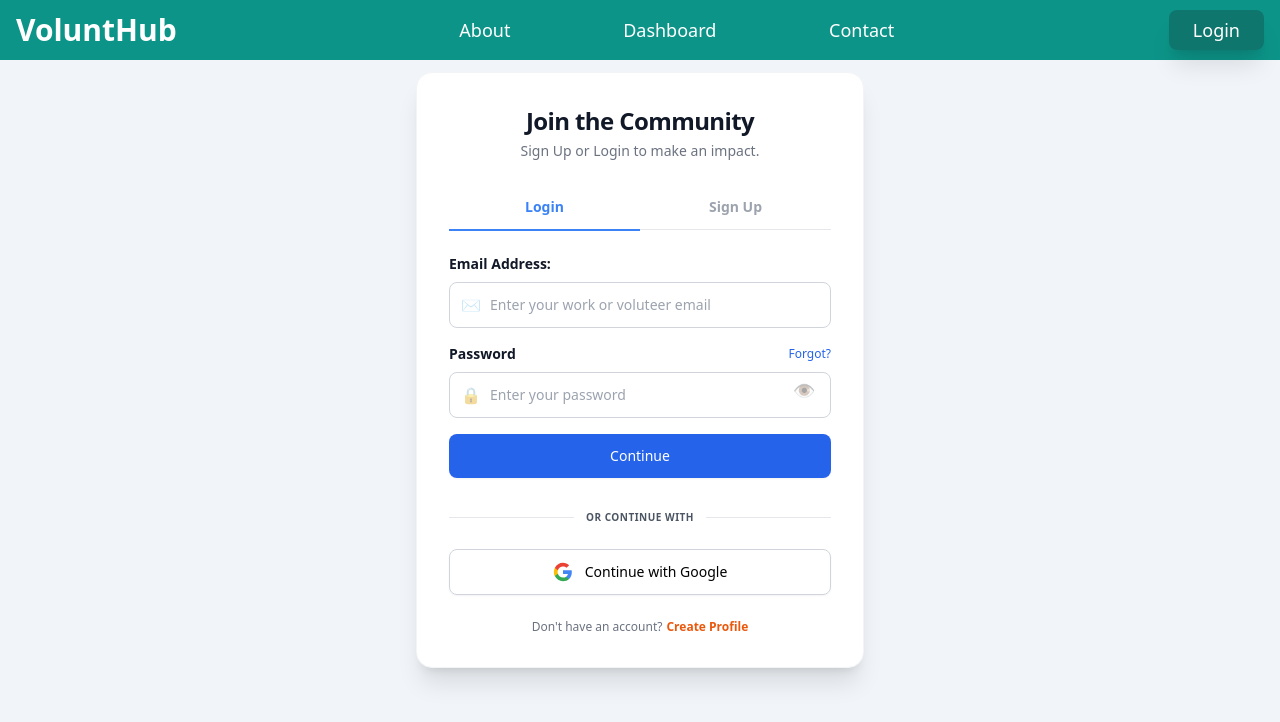
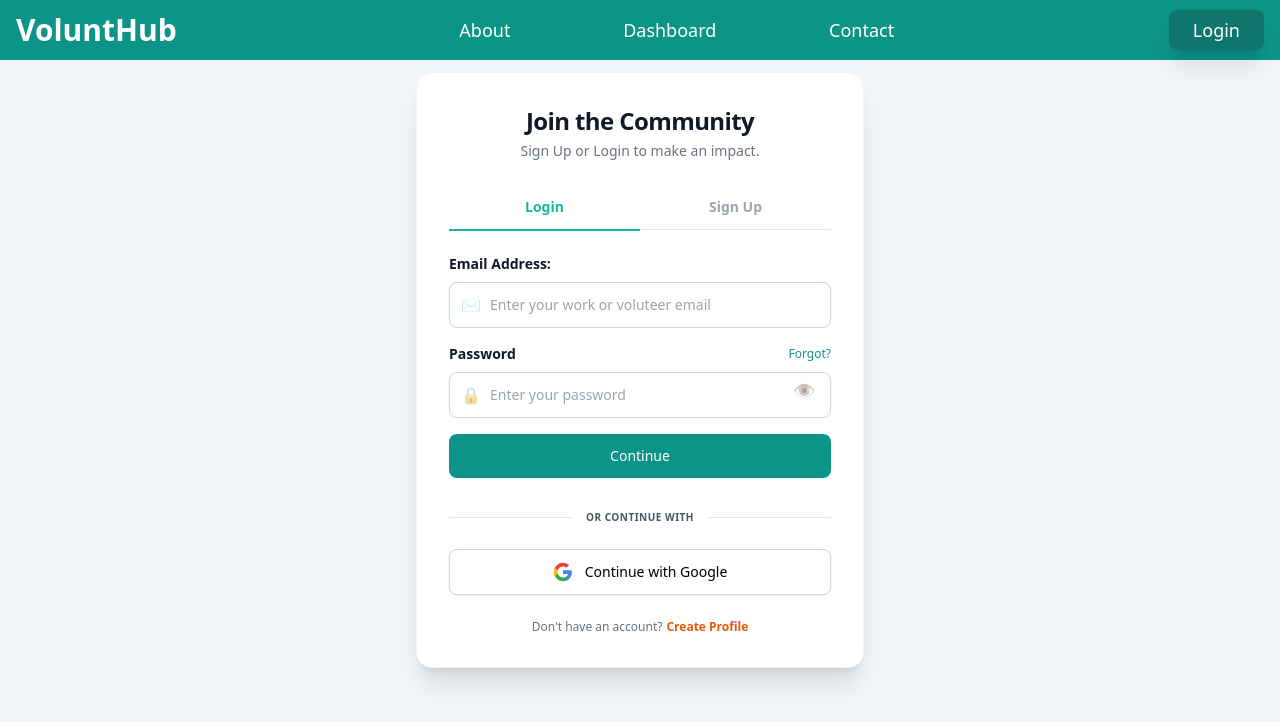
Before and after one commit to esther-kentomahun/Community_Volunteer_Platform, a React (Vite) app in the folder Community_Volunteer_Platform/: page /login in a window 1280 px wide. Shown: the top 722 px of the page. Built offline with nearby package versions, Linux system fonts and the light colour scheme.

Commit message:
Changed the button to from blue to Teal

```diff
--- a/Community_Volunteer_Platform/src/pages/Login.jsx
+++ b/Community_Volunteer_Platform/src/pages/Login.jsx
@@ -96,14 +96,14 @@ function Login() {
           <button
             type="button"
             onClick={() => setIsLoginTab(true)}
-            className={`w-1/2 py-3 text-sm font-semibold transition-all cursor-pointer border-b-2 -mb-[2px] ${isLoginTab ? "border-blue-500 text-blue-500" : "border-transparent text-gray-400 hover:text-gray-800"}`}
+            className={`w-1/2 py-3 text-sm font-semibold transition-all cursor-pointer border-b-2 -mb-[2px] ${isLoginTab ? "border-teal-500 text-teal-500" : "border-transparent text-gray-400 hover:text-gray-800"}`}
           >
             Login
           </button>
           <button
             type="button"
             onClick={() => setIsLoginTab(false)}
-            className={`w-1/2 py-3 text-sm font-semibold transition-all cursor-pointer border-b-2 -mb-[2px] ${!isLoginTab ? "border-blue-500 text-blue-600" : "border-transparent text-gray-400 hover:text-gray-800"}`}
+            className={`w-1/2 py-3 text-sm font-semibold transition-all cursor-pointer border-b-2 -mb-[2px] ${!isLoginTab ? "border-teal-500 text-teal-600" : "border-transparent text-gray-400 hover:text-gray-800"}`}
           >
             Sign Up
           </button>
@@ -129,7 +129,7 @@ function Login() {
                       ? "Enter your full name"
                       : "Enter your organization name"
                   }
-                  className="w-full py-3 px-4 bg-white border border-gray-300 rounded-lg text-sm text-gray-900 placeholder-gray-400 focus:ring-2 focus:ring-blue-500/20 focus:border-blue-500 transition-all"
+                  className="w-full py-3 px-4 bg-white border border-gray-300 rounded-lg text-sm text-gray-900 placeholder-gray-400 focus:ring-2 focus:ring-teal-500/20 focus:border-teal-500 transition-all"
                   required={!isLoginTab}
                 />
               </div>
@@ -150,7 +150,7 @@ function Login() {
                 value={email}
                 onChange={(e) => setEmail(e.target.value)}
                 placeholder="Enter your work or voluteer email"
-                className="w-full pl-10 pr-4 py-3 bg-white border border-gray-300 rounded-lg text-sm text-gray-900 placeholder-gray-400 focus:ring-2 focus:ring-blue-500/20 focus:border-blue-500 transition-all"
+                className="w-full pl-10 pr-4 py-3 bg-white border border-gray-300 rounded-lg text-sm text-gray-900 placeholder-gray-400 focus:ring-2 focus:ring-teal-500/20 focus:border-teal-500 transition-all"
                 required
               />
             </div>
@@ -164,7 +164,7 @@ function Login() {
               {isLoginTab && (
                 <a
                   href="#forgot"
-                  className="text-xs font-medium text-blue-600 hover:underline"
+                  className="text-xs font-medium text-teal-600 hover:underline"
                 >
                   Forgot?
                 </a>
@@ -180,7 +180,7 @@ function Login() {
                 value={password}
                 onChange={(e) => setPassword(e.target.value)}
                 placeholder="Enter your password"
-                className="w-full pl-10 pr-4 py-3 bg-white border-gray-300 rounded-lg text-sm text-gray-900 placeholder-gray-400 focus:ring-2 focus:ring-blue-500/20 focus:border-blue-500 transition-all"
+                className="w-full pl-10 pr-4 py-3 bg-white border-gray-300 rounded-lg text-sm text-gray-900 placeholder-gray-400 focus:ring-2 focus:ring-teal-500/20 focus:border-teal-500 transition-all"
                 required
               />
               <button
@@ -205,7 +205,7 @@ function Login() {
                   onClick={() => setUserRole("volunteer")}
                   className={`flex items-center justify-center gap-2 py-2.5 px-4 rounded-lg border text-sm font-medium transition-all cursor-pointer ${
                     userRole === "volunteer"
-                      ? "border-blue-600 bg-blue-50 text-blue-700 font-semibold ring-1 ring-blue-600"
+                      ? "border-teal-600 bg-teal-50 text-teal-700 font-semibold ring-1 ring-teal-600"
                       : "border-gray-200 bg-white text-gray-600 hover:bg-gray-50"
                   }`}
                 >
@@ -217,7 +217,7 @@ function Login() {
                   onClick={() => setUserRole("ngo")}
                   className={`flex items-center justify-center gap-2 py-2.5 px-4 rounded-lg border text-sm font-medium transition-all cursor-pointer ${
                     userRole === "ngo"
-                      ? "border-blue-600 bg-blue-50 text-blue-700 font-semibold ring-1 ring-blue-600"
+                      ? "border-teal-600 bg-teal-50 text-teal-700 font-semibold ring-1 ring-teal-600"
                       : "border-gray-200 bg-white text-gray-600 hover:bg-gray-50"
                   }`}
                 >
@@ -229,7 +229,7 @@ function Login() {
           {/*continue button*/}
           <button
             type="submit"
-            className="w-full mt-4 bg-blue-600 hover:bg-blue-700 text-white font-medium py-3 px-4 rounded-lg text-sm transition-colors shadow-sm cursor-pointer"
+            className="w-full mt-4 bg-teal-600 hover:bg-teal-700 text-white font-medium py-3 px-4 rounded-lg text-sm transition-colors shadow-sm cursor-pointer"
           >
             {isLoginTab ? "Continue" : "Create Account"}
           </button>
```
